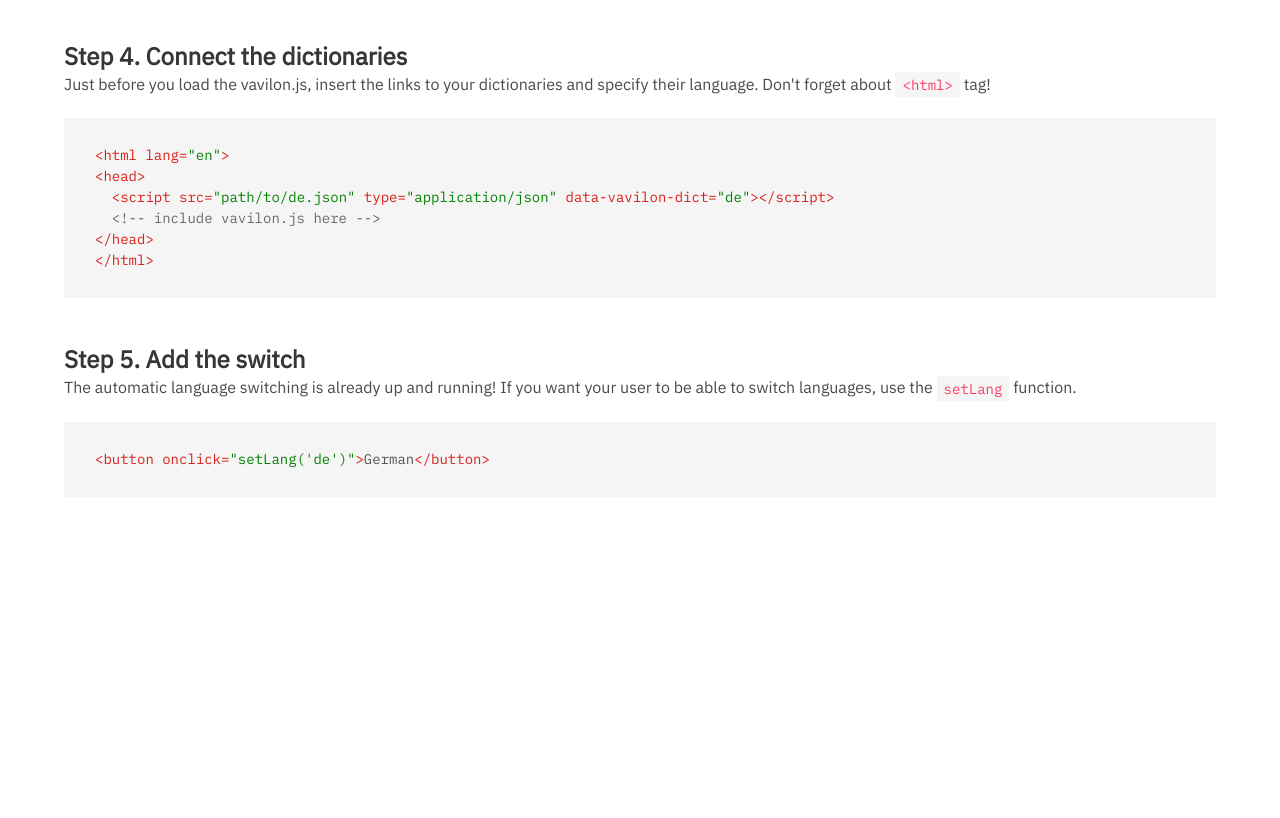
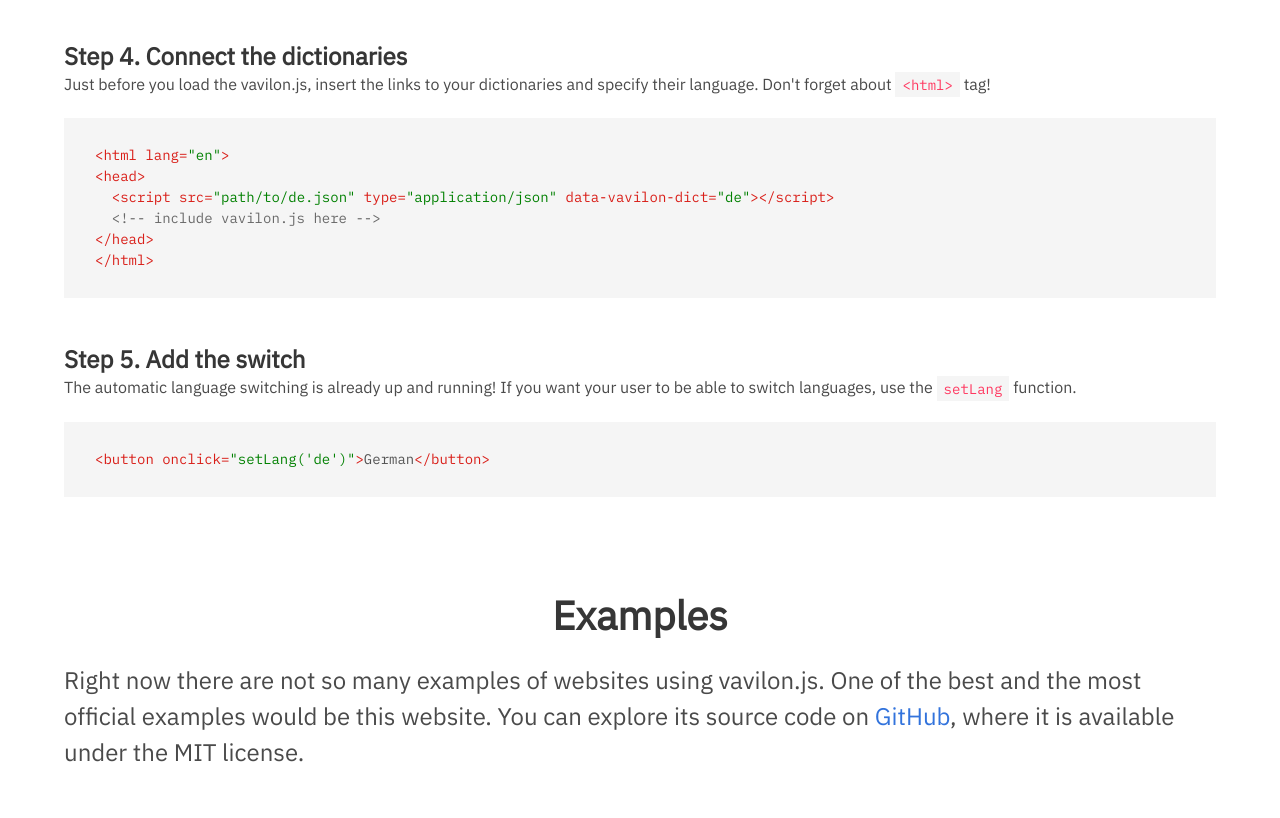
Before and after one commit to vavilon-js/vavilon-js.github.io, a website: page index.html in a window 1280 px wide. Shown: the part 1392-2210 px from the top of the page. Before the commit the page ends 1937 px from the top, so only its background shows below. Drawn offline with Linux system fonts and the light colour scheme.

Commit message:
Add examples section

```diff
--- a/index.html
+++ b/index.html
@@ -162,6 +162,19 @@
                 </article>
             </div>
         </section>
+        <section class="section" id="examples">
+            <div class="container">
+                <h2 class="title is-2 has-text-centered">Examples</h2>
+                <article class="vav-get-started-step">
+                    <p class="is-size-4">
+                        Right now there are not so many examples of websites using vavilon.js. One of the best and the
+                        most official examples would be this website. You can explore its source code on
+                        <a href="https://github.com/vavilon-js/vavilon-js.github.io">GitHub</a>, where it is available
+                        under the MIT license.
+                    </p>
+                </article>
+            </div>
+        </section>
     </main>
 </body>
 
```
